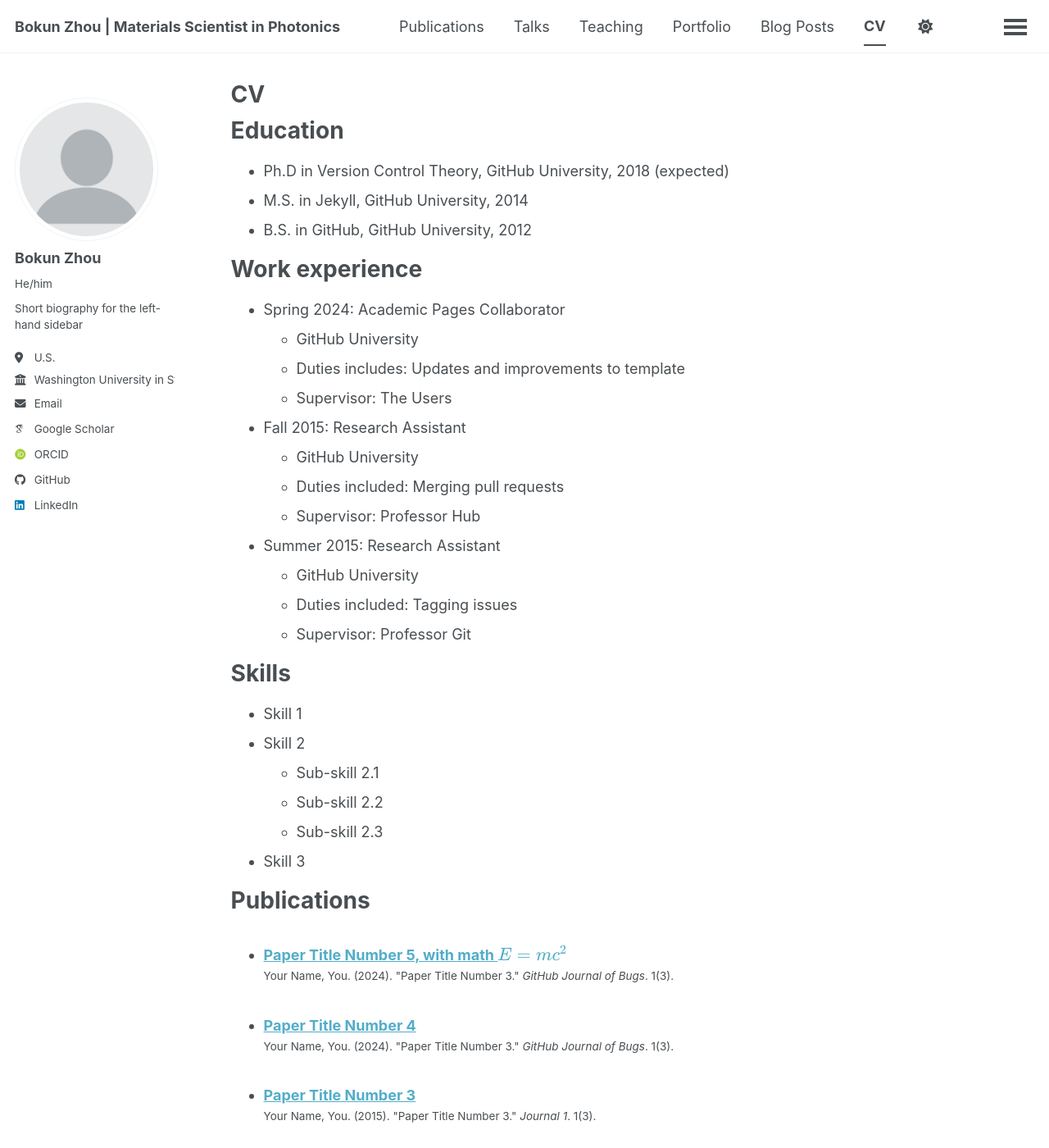
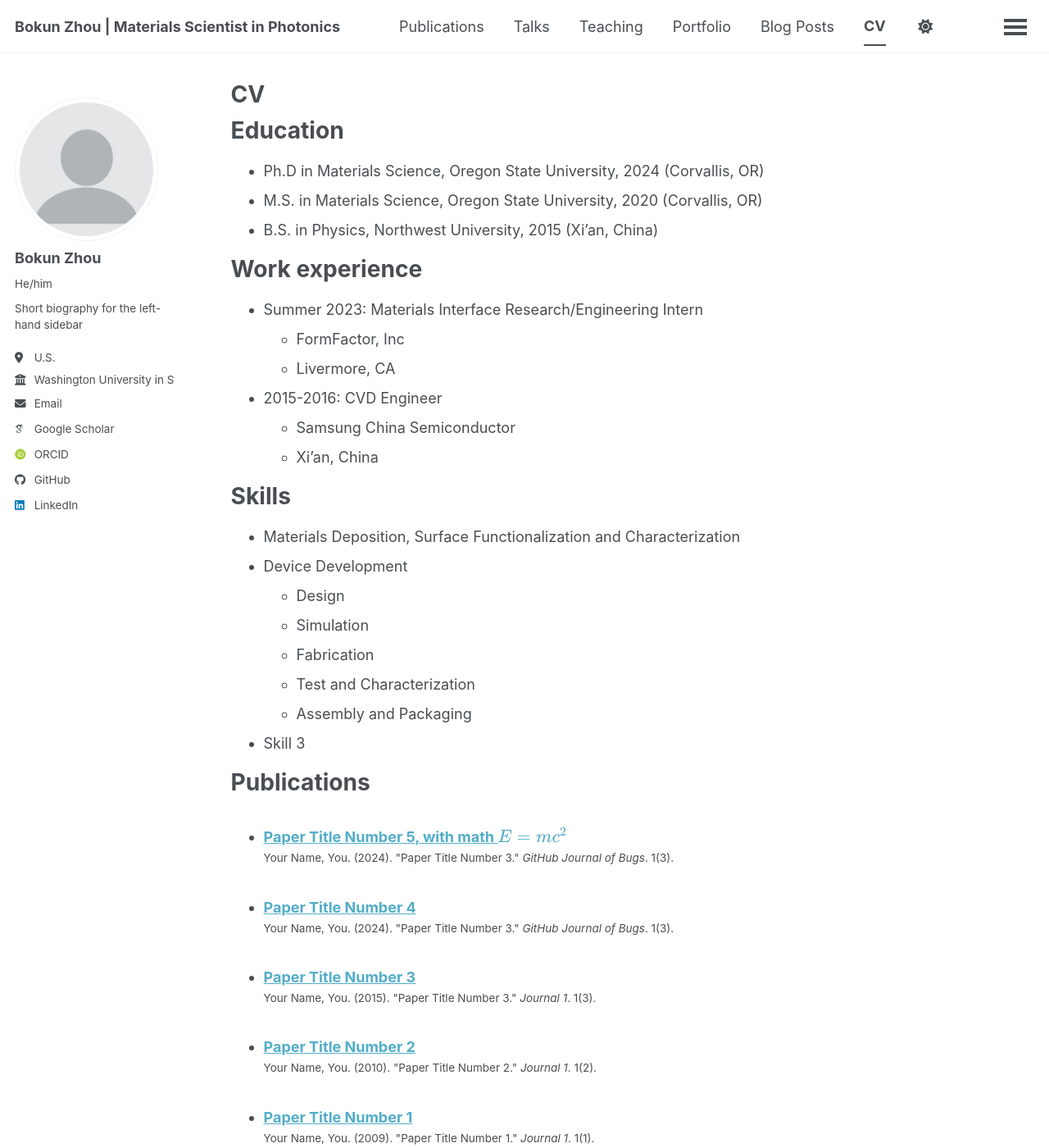
Before and after one commit to bokunz/bokunz.github.io, a Jekyll site: the page built from _pages/cv.md, in a window 1280 px wide and 1400 px high. Shown: the whole window at 82% size. Built offline with Jekyll 4.4.1, drawn with Linux system fonts in a browser that asks for light colours; some web fonts are replaced; a script bundle is joined from its source files by our own code; library files that are not in the unit come from our copies.

Commit message:
update CV page information

```diff
--- a/_pages/cv.md
+++ b/_pages/cv.md
@@ -11,34 +11,29 @@ redirect_from:
 
 Education
 ======
-* Ph.D in Version Control Theory, GitHub University, 2018 (expected)
-* M.S. in Jekyll, GitHub University, 2014
-* B.S. in GitHub, GitHub University, 2012
+* Ph.D in Materials Science, Oregon State University, 2024 (Corvallis, OR)
+* M.S. in Materials Science, Oregon State University, 2020 (Corvallis, OR)
+* B.S. in Physics, Northwest University, 2015 (Xi'an, China)
 
 Work experience
 ======
-* Spring 2024: Academic Pages Collaborator
-  * GitHub University
-  * Duties includes: Updates and improvements to template
-  * Supervisor: The Users
+* Summer 2023: Materials Interface Research/Engineering Intern
+  * FormFactor, Inc
+  * Livermore, CA
 
-* Fall 2015: Research Assistant
-  * GitHub University
-  * Duties included: Merging pull requests
-  * Supervisor: Professor Hub
-
-* Summer 2015: Research Assistant
-  * GitHub University
-  * Duties included: Tagging issues
-  * Supervisor: Professor Git
+* 2015-2016: CVD Engineer
+  * Samsung China Semiconductor
+  * Xi'an, China
 
 Skills
 ======
-* Skill 1
-* Skill 2
-  * Sub-skill 2.1
-  * Sub-skill 2.2
-  * Sub-skill 2.3
+* Materials Deposition, Surface Functionalization and Characterization
+* Device Development
+  * Design
+  * Simulation
+  * Fabrication
+  * Test and Characterization
+  * Assembly and Packaging
 * Skill 3
 
 Publications
```
